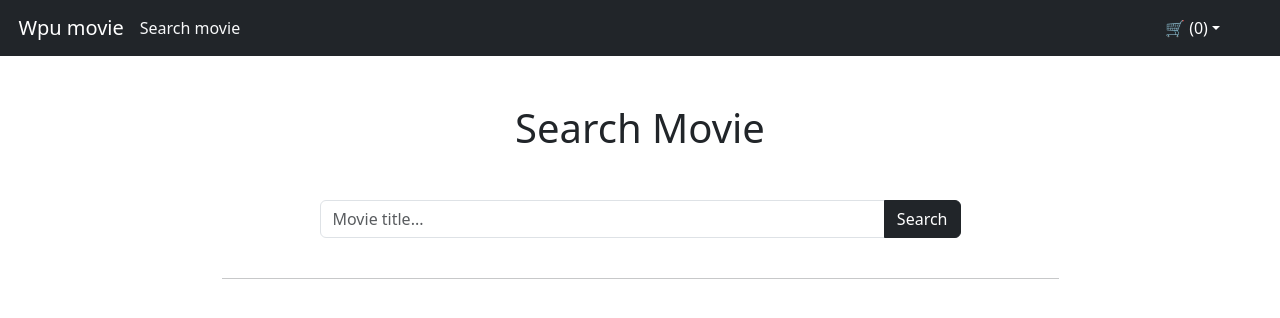
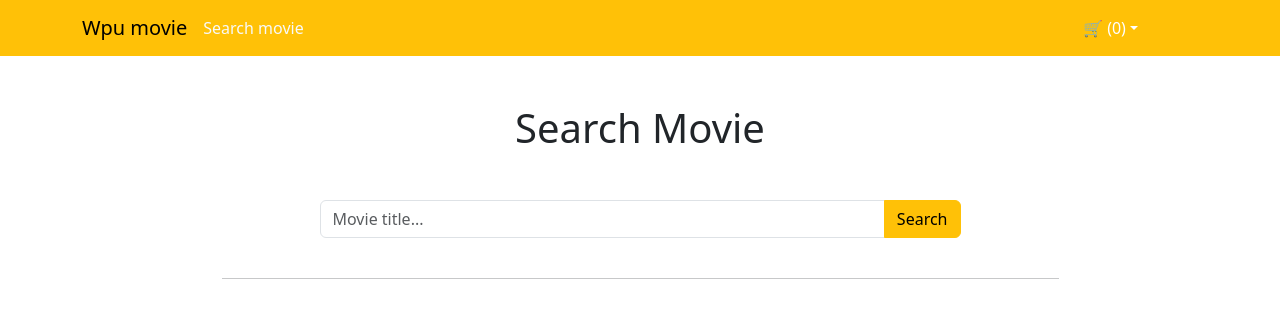
Before and after one commit to Arinka14/Project-Movies, a Next.js app: page / in a window 1280 px wide. Shown: the top 318 px of the page. Built offline with nearby package versions, Linux system fonts and the light colour scheme.

Commit message:
memisahkan komponen untuk fitur keranjang dari page dan merubah warna pada button search serta navbar

```diff
--- /dev/null
+++ b/app/components/MovieKeranjang.js
@@ -0,0 +1,55 @@
+"use client"
+
+export default function WatchLater({ watchLater, removeFromWatchLater, clearWatchLater }) {
+    return (
+          <div className="dropdown me-5">
+        <button
+            className="btn dropdown-toggle"
+            style={{ border: "none", background: "transparent", color: "white" }}
+            type="button"
+            data-bs-toggle="dropdown"
+            aria-expanded="false"
+            data-bs-dismiss="modal"
+        >
+          🛒 ({watchLater.length})
+        </button>
+
+        <ul className="dropdown-menu dropdown-menu-end">
+  {watchLater.length === 0 ? (
+    <li className="dropdown-item text-muted">Belum ada film</li>
+  ) : (
+    <>
+          {watchLater.map((movie) => {
+            return (
+              <li
+                key={movie.imdbID}
+                className="dropdown-item d-flex justify-content-between align-items-center"
+              >
+                <span>
+                  {movie.Title} ({movie.Year})
+                </span>
+                <button
+                  className="btn btn-sm btn-warning ms-2"
+                  onClick={() => removeFromWatchLater(movie.imdbID)}
+                >
+                  ✕
+                </button>
+              </li>
+            )
+          })}
+
+          <li>
+            <button
+              className="dropdown-item text-dark text-center"
+              onClick={clearWatchLater}
+            >
+              🗑️ Clear All
+            </button>
+          </li>
+        </>
+      )}
+    </ul>
+
+          </div>
+    )
+}
--- a/app/components/MoviesCard.js
+++ b/app/components/MoviesCard.js
@@ -14,7 +14,7 @@ export default function MovieCard({ movie, onSelect }) {
           <h5 className="card-title">{movie.Title}</h5>
           <p className="card-text">Year: {movie.Year}</p>
           <button
-            className="btn btn-primary"
+            className="btn btn-warning"
             data-bs-toggle="modal"
             data-bs-target="#movieModal"
             onClick={() => onSelect(movie.imdbID)}
--- a/app/components/MoviesModal.js
+++ b/app/components/MoviesModal.js
@@ -60,7 +60,7 @@ export default function MovieModal({ selectedMovie, onAddWatchLater, onClose })
                     className="btn btn-primary"
                     onClick={handleAdd}
                   >
-                    + Tambah ke Tonton Nanti
+                  + Tonton Nanti
                   </button>
                 </div>
               </>
--- a/app/page.js
+++ b/app/page.js
@@ -1,9 +1,9 @@
 "use client"
 
-import { useState, useEffect} from "react"
+import { useState, useEffect } from "react"
 import MovieCard from "./components/MoviesCard"
 import MovieModal from "./components/MoviesModal"
-
+import MovieKeranjang from "./components/MovieKeranjang"
 
 export default function Home() {
   const [movies, setMovies] = useState([])
@@ -18,11 +18,9 @@ export default function Home() {
   }
 
   const clearWatchLater = () => {
-    setWatchLater([])   // hapus semua daftar
-    localStorage.removeItem("watchLater") // kosongkan localStorage juga
+    setWatchLater([])
+    localStorage.removeItem("watchLater")
       }
-
-
   useEffect(() => {
         const saved = localStorage.getItem("watchLater")
         if (saved) {
@@ -46,7 +44,7 @@ export default function Home() {
       const uniqueMovies = data.Search.filter(
         (movie, index, self) => index === self.findIndex((m) => m.imdbID === movie.imdbID)
       )
-      setMovies(data.Search)
+      setMovies(uniqueMovies)
     } else {
       setMovies([])
     }
@@ -68,69 +66,25 @@ export default function Home() {
   }
 
   return (
-    <><nav className="navbar navbar-expand-lg navbar-dark bg-dark">
+    <>
+      <nav className="navbar navbar-expand-lg navbar-warning bg-warning">
         <div className="container">
           <div className="d-flex align-items-center">
             <a className="navbar-brand me-3" href="#">
               Wpu movie
             </a>
-          <span className="navbar-text text-light">
-            Search movie
-          </span>
-        </div>
+            <span className="navbar-text text-light">Search movie</span>
           </div>
 
-        <div className="dropdown me-5">
-        <button
-            className="btn dropdown-toggle"
-            style={{ border: "none", background: "transparent", color: "white" }}
-            type="button"
-            data-bs-toggle="dropdown"
-            aria-expanded="false"
-            data-bs-dismiss="modal"
-        >
-          🛒 ({watchLater.length})
-        </button>
-
-        <ul className="dropdown-menu dropdown-menu-end">
-  {watchLater.length === 0 ? (
-    <li className="dropdown-item text-muted">Belum ada film</li>
-  ) : (
-    <>
-          {watchLater.map((movie) => {
-            return (
-              <li
-                key={movie.imdbID}
-                className="dropdown-item d-flex justify-content-between align-items-center"
-              >
-                <span>
-                  {movie.Title} ({movie.Year})
-                </span>
-                <button
-                  className="btn btn-sm btn-danger ms-2"
-                  onClick={() => removeFromWatchLater(movie.imdbID)}
-                >
-                  ✕
-                </button>
-              </li>
-            )
-          })}
-
-          <li>
-            <button
-              className="dropdown-item text-danger text-center"
-              onClick={clearWatchLater}
-            >
-              🗑️ Clear All
-            </button>
-          </li>
-        </>
-      )}
-    </ul>
-
+          <MovieKeranjang
+            watchLater={watchLater}
+            removeFromWatchLater={removeFromWatchLater}
+            clearWatchLater={clearWatchLater}
+          />
         </div>
       </nav>
-      <><div className="container mt-5">
+
+      <div className="container mt-5">
         <h1 className="text-center mb-5">Search Movie</h1>
         <div className="row justify-content-center">
           <div className="col-md-7">
@@ -141,13 +95,16 @@ export default function Home() {
                 placeholder="Movie title..."
                 value={query}
                 onChange={(e) => setQuery(e.target.value)}
-                  onKeyDown={(e) => e.key === "Enter" && searchMovies()} />
-                <button className="btn btn-dark" onClick={searchMovies}>Search</button>
+                onKeyDown={(e) => e.key === "Enter" && searchMovies()}
+              />
+              <button className="btn btn-warning" onClick={searchMovies}>
+                Search
+              </button>
             </div>
           </div>
         </div>
 
-          <hr className="w-75 mx-auto" />
+      <hr className="hr-custom w-75 mx-auto" />
         <div className="row">
           {movies.map((movie) => (
             <MovieCard key={movie.imdbID} movie={movie} onSelect={getMovieDetail} />
@@ -167,9 +124,7 @@ export default function Home() {
             onClose={clearSelectedMovie}
           />
         )}
-
-
       </div>
-        </></>
+    </>
   )
 }
```
Lines whose indentation alone changed are shown as unchanged.
